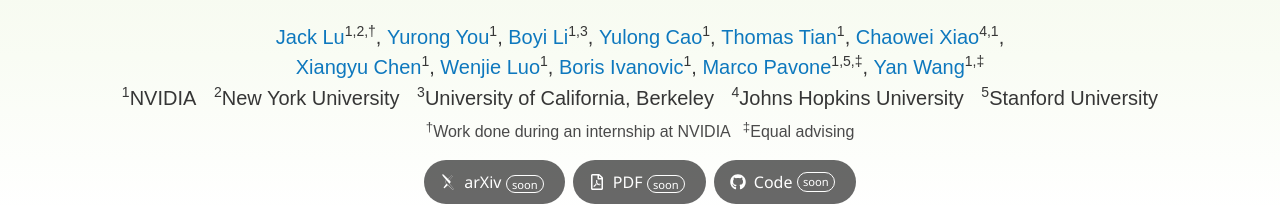
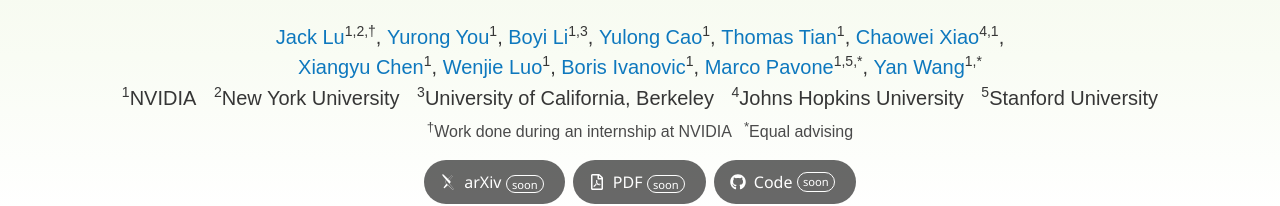
Before and after one commit to TacitVLA/tacitvla.github.io, a plain HTML site: page index.html in a window 1280 px wide. Shown: the part 180-386 px from the top of the page. Drawn offline with Linux system fonts and the light colour scheme; a web font is replaced by a local one.

Commit message:
Equal advising mark is *

```diff
--- a/index.html
+++ b/index.html
@@ -49,8 +49,8 @@
             <span class="author-block"><a href="https://www.cs.cornell.edu/~xchen/" target="_blank" rel="noopener">Xiangyu Chen</a><sup>1</sup>,</span>
             <span class="author-block"><a href="https://www.cs.toronto.edu/~wenjie/" target="_blank" rel="noopener">Wenjie Luo</a><sup>1</sup>,</span>
             <span class="author-block"><a href="https://www.borisivanovic.com/" target="_blank" rel="noopener">Boris Ivanovic</a><sup>1</sup>,</span>
-            <span class="author-block"><a href="https://web.stanford.edu/~pavone/" target="_blank" rel="noopener">Marco Pavone</a><sup>1,5,‡</sup>,</span>
-            <span class="author-block"><a href="https://www.yanwang.org/" target="_blank" rel="noopener">Yan Wang</a><sup>1,‡</sup></span>
+            <span class="author-block"><a href="https://web.stanford.edu/~pavone/" target="_blank" rel="noopener">Marco Pavone</a><sup>1,5,*</sup>,</span>
+            <span class="author-block"><a href="https://www.yanwang.org/" target="_blank" rel="noopener">Yan Wang</a><sup>1,*</sup></span>
           </div>
           <div class="is-size-5 publication-authors">
             <span class="author-block"><sup>1</sup>NVIDIA</span>
@@ -59,7 +59,7 @@
             <span class="author-block affil-gap"><sup>4</sup>Johns Hopkins University</span>
             <span class="author-block affil-gap"><sup>5</sup>Stanford University</span>
           </div>
-          <div class="publication-note-line"><sup>†</sup>Work done during an internship at NVIDIA<span class="affil-gap"><sup>‡</sup>Equal advising</span></div>
+          <div class="publication-note-line"><sup>†</sup>Work done during an internship at NVIDIA<span class="affil-gap"><sup>*</sup>Equal advising</span></div>
 
           <nav class="publication-links" aria-label="Paper links">
             <span class="button is-normal is-rounded is-dark is-static-soon" aria-disabled="true" title="arXiv coming soon">
```
